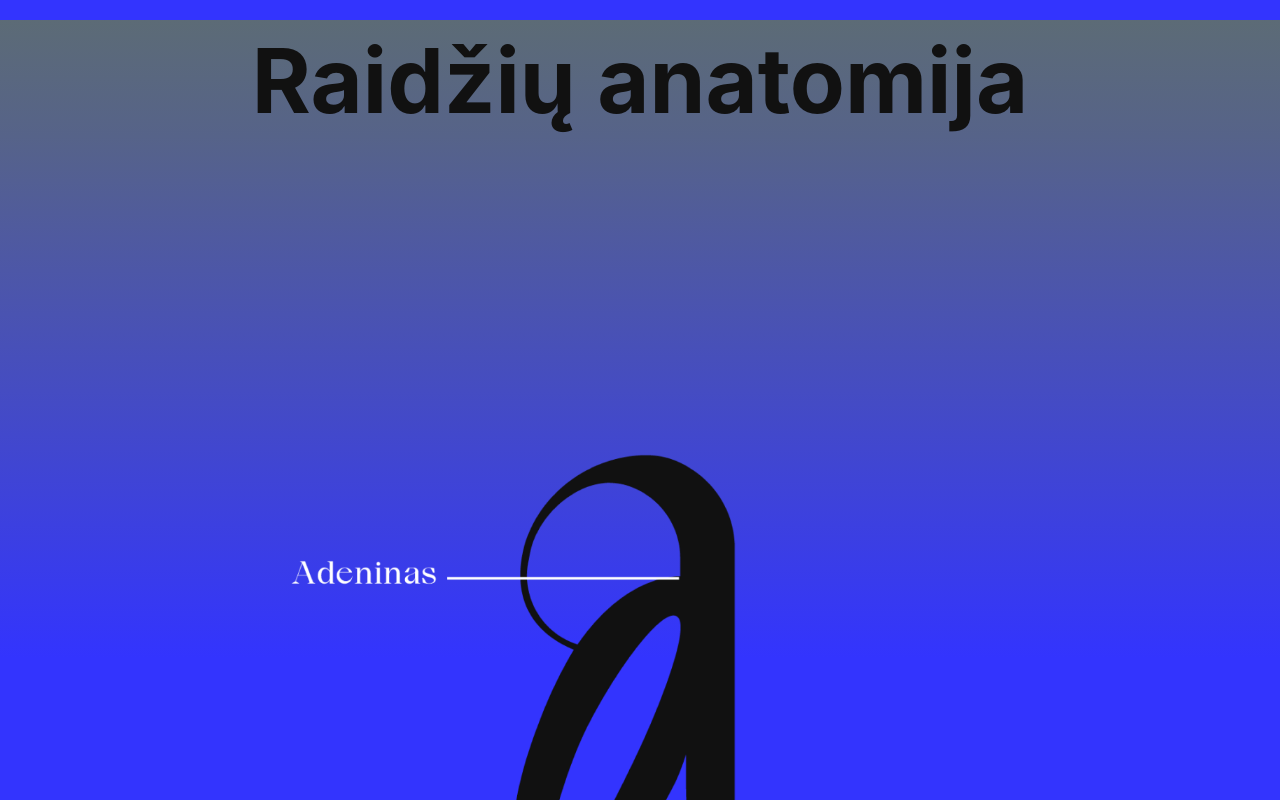
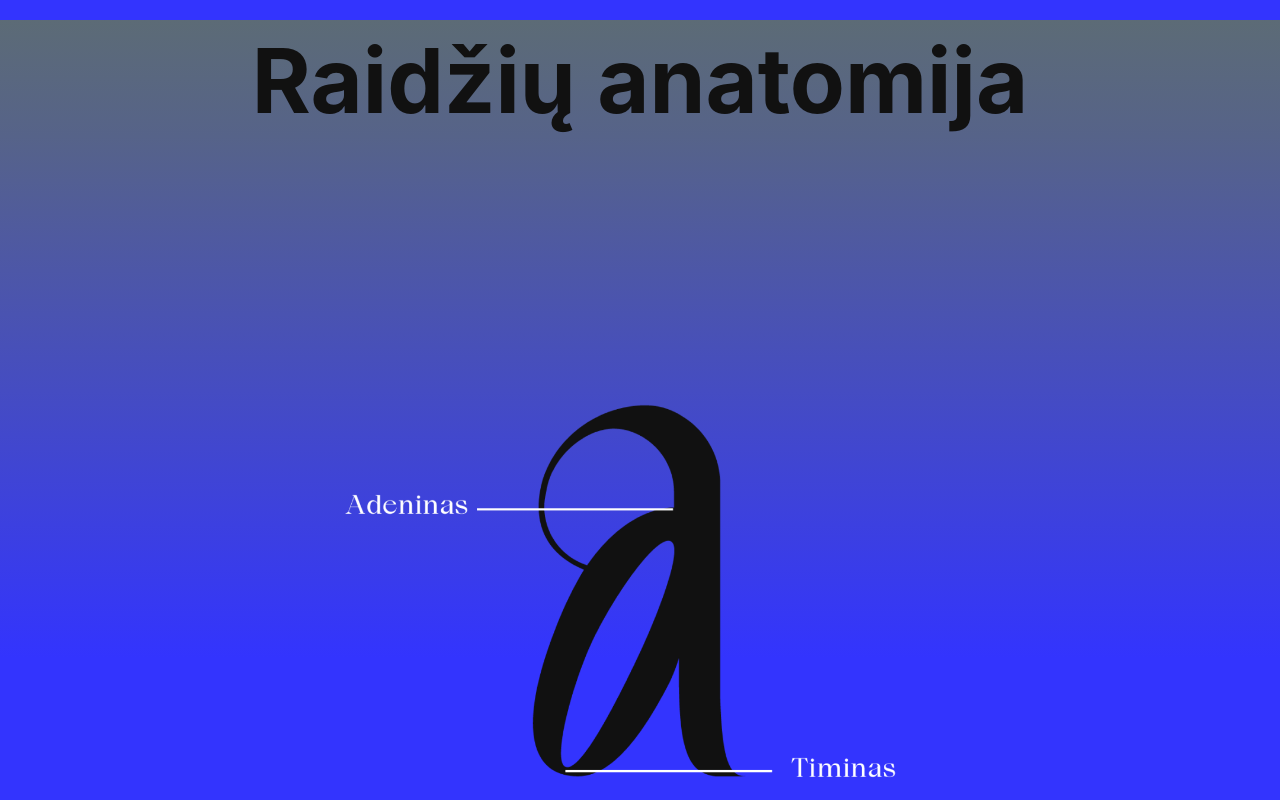
Before and after one commit to tautris/experimental-font-dna, a React (Create React App) app: page /#/genomo-sriftas in a window 1280 px wide. Shown: the part 780-1580 px from the top of the page. Built offline with nearby package versions, Linux system fonts and the light colour scheme.

Commit message:
Fit genome font letters on the screen

```diff
--- a/src/components/GenomeFont/GenomeFont.module.scss
+++ b/src/components/GenomeFont/GenomeFont.module.scss
@@ -75,13 +75,12 @@
     display: flex;
     flex-direction: column;
     align-items: center;
+    padding-left: 15px;
+    padding-right: 15px;
   }
 
   .anatomy-image {
-    width: 100%;
-
-    @media only screen and (min-width: $breakpoint-desktop) {
-      width: 60%;
-    }
+    max-width: 100%;
+    max-height: 100vh;
   }
 }
```
